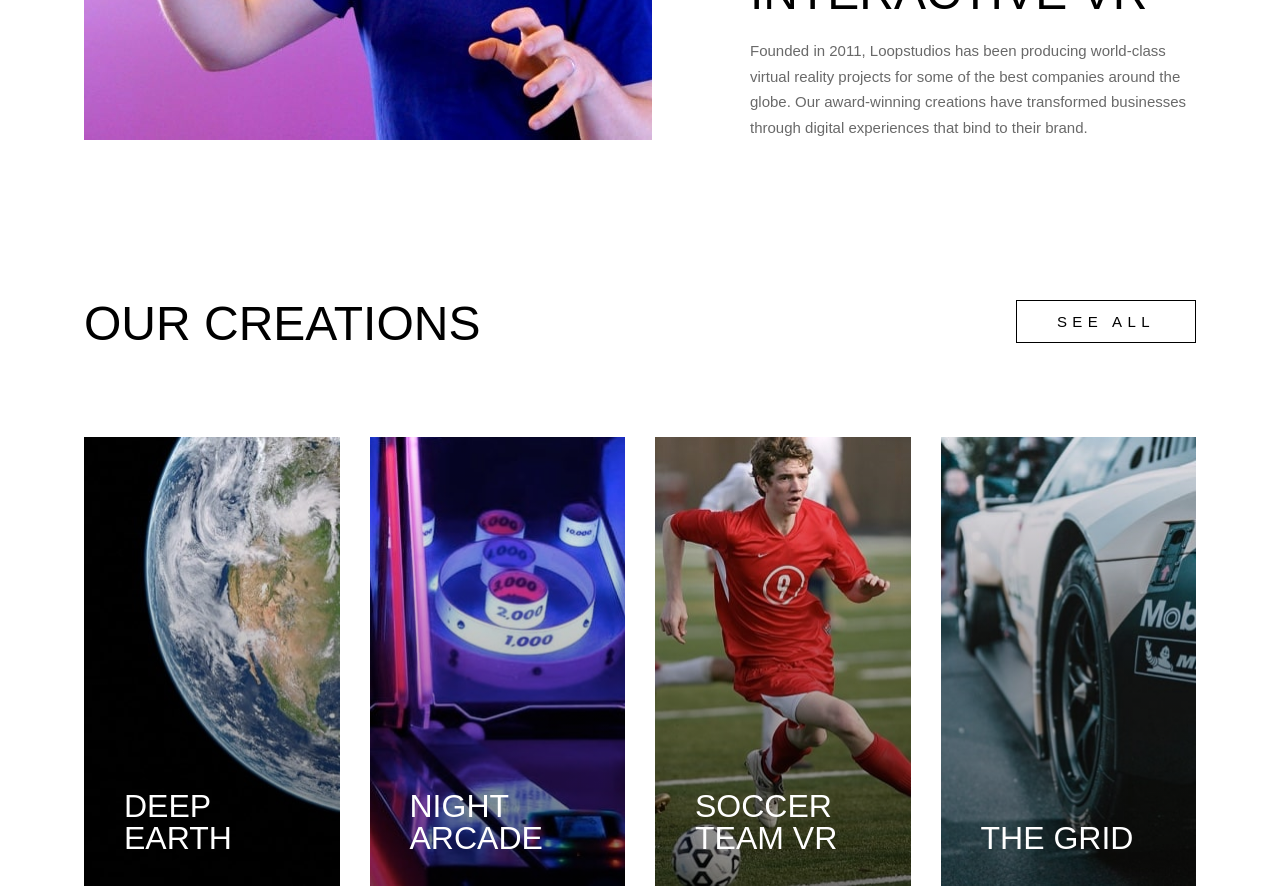
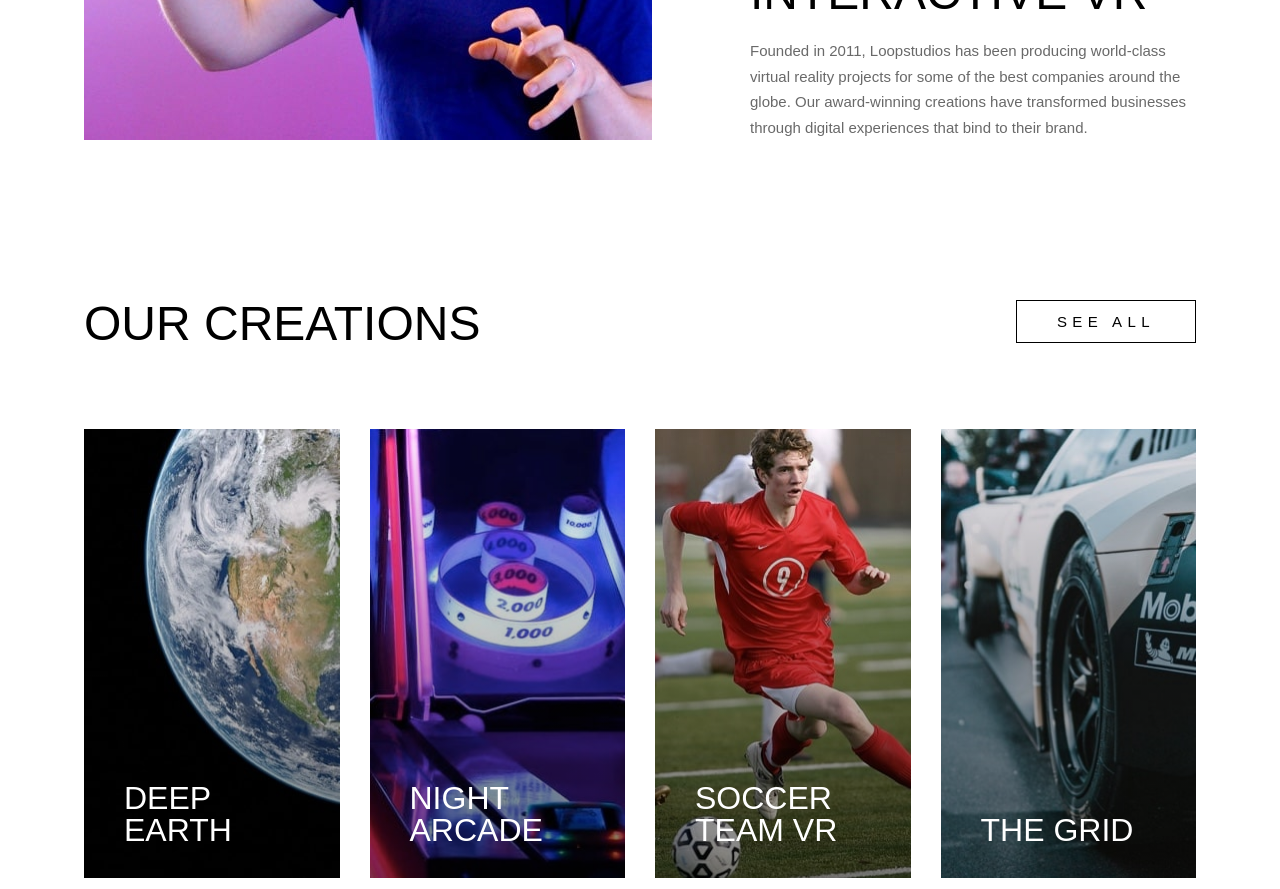
Before and after one commit to AmazingTool777/frontendmentors-loopstudios-landing-page, a plain HTML site: page index.html in a window 1280 px wide. Shown: the part 1170-2059 px from the top of the page. Drawn offline with nearby package versions, Linux system fonts and the light colour scheme; files that its build step writes are made by us from their sources; a web font is replaced by a local one.

Commit message:
Little revamping in our articles

```diff
--- a/sass/features/_oc-article.scss
+++ b/sass/features/_oc-article.scss
@@ -39,8 +39,8 @@ $link-font-size: (
 // Heading margin-bottom per screen size
 $heading-margin-bottom: (
 	"md": pxToRem(64),
-	"lg": pxToRem(76),
-	"xlg": pxToRem(88),
+	"lg": pxToRem(72),
+	"xlg": pxToRem(80),
 );
 
 .our-creations-article {
@@ -137,7 +137,7 @@ $heading-margin-bottom: (
 
 		&:hover {
 			color: #000;
-			background: rgb(255 255 255 / 0.6);
+			background: rgb(255 255 255 / 0.65);
 		}
 
 		@each $bp, $font-size in $link-font-size {
```
